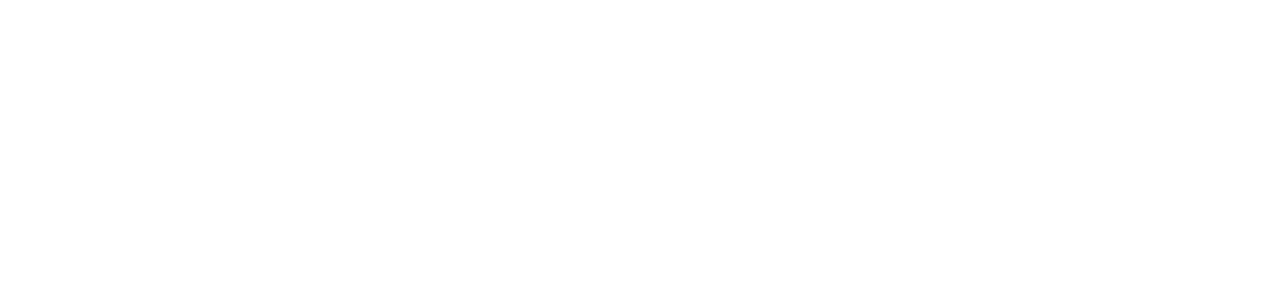
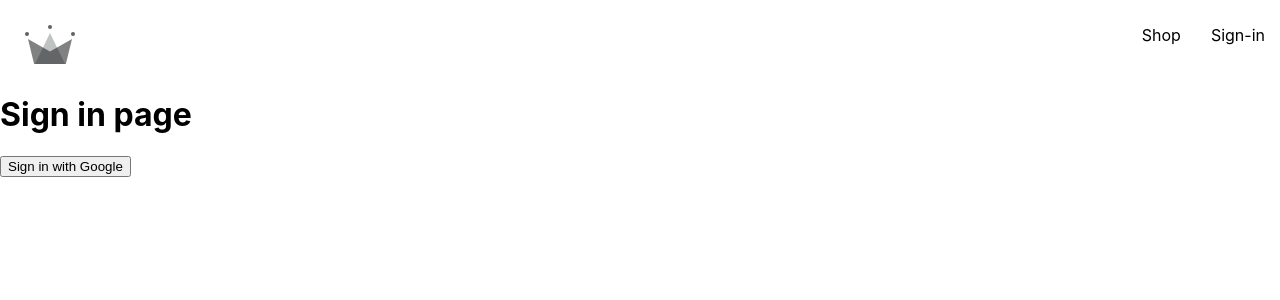
Before and after one commit to prohaskabr/crwn-clothing, a React (Create React App) app: page /sign-in in a window 1280 px wide. Before the commit this address had no page. Shown: the top 300 px of the page. Built offline with nearby package versions, Linux system fonts and the light colour scheme; a web font is replaced by a local one.

Commit message:
Add authentication with google using firebase

```diff
--- a/package.json
+++ b/package.json
@@ -6,6 +6,7 @@
     "@testing-library/jest-dom": "^5.16.5",
     "@testing-library/react": "^13.4.0",
     "@testing-library/user-event": "^13.5.0",
+    "firebase": "^9.15.0",
     "react": "^18.2.0",
     "react-dom": "^18.2.0",
     "react-router-dom": "^6.5.0",
--- a/src/App.js
+++ b/src/App.js
@@ -1,14 +1,20 @@
 import { Routes, Route } from "react-router-dom";
 import Home from "./routes/home/home.components";
 import Navigation from "./routes/navigation/navigation.component";
+import SignIn from "./routes/sign-in/sign-in.component";
 
-
+const Shop = () => {
+  return (<h1>I'm shop page</h1>)
+}
 
 const App = () => {
   return (
     <Routes>
       <Route path='/' element={<Navigation />} >
         <Route index element={<Home />} />
+        <Route path='shop' element={<Shop />} />
+        <Route path='sign-in' element={<SignIn />} />
+
       </Route>
 
     </Routes>
--- a/src/routes/navigation/navigation.component.jsx
+++ b/src/routes/navigation/navigation.component.jsx
@@ -7,11 +7,12 @@
     return (
     <Fragment>
       <div className="navigation">
-        <Link className="logo-container ">
+        <Link className="logo-container" to='/'>
         <CrownLogo className="logo" />
         </Link>
         <div className="nav-links-container">
             <Link className="nav-link" to='/shop'>Shop</Link>
+            <Link className="nav-link" to='/sign-in'>Sign-in</Link>
         </div>
       </div>
       <Outlet />
--- /dev/null
+++ b/src/routes/sign-in/sign-in.component.jsx
@@ -0,0 +1,20 @@
+import { signInWithGooglePopup, createUserFromAuth } from "../../utils/firebase.utils";
+
+const SignIn = ()=>{
+    const logGoogleUser = async() =>{
+        const response = await signInWithGooglePopup();
+        const user = await createUserFromAuth(response);
+    }
+
+    return(
+        <div>
+        <h1>Sign in page</h1>
+        <button onClick={logGoogleUser}>
+            Sign in with Google
+        </button>
+        </div>
+
+    )
+}
+
+export default SignIn;
--- /dev/null
+++ b/src/utils/firebase.utils.js
@@ -0,0 +1,46 @@
+import { initializeApp } from "firebase/app";
+import { getAuth, signInWithRedirect, signInWithPopup, GoogleAuthProvider } from 'firebase/auth'
+import { getFirestore, doc, setDoc, getDoc } from 'firebase/firestore'
+
+
+const firebaseConfig = {
+    apiKey: "AIzaSyAmS_A6QVAJIsd44Cz6b6YDUrRttPlMzA4",
+    authDomain: "crwn-db-pro.firebaseapp.com",
+    projectId: "crwn-db-pro",
+    storageBucket: "crwn-db-pro.appspot.com",
+    messagingSenderId: "135148231619",
+    appId: "1:135148231619:web:6da4095d26086f660f3b76"
+};
+
+const firebaseApp = initializeApp(firebaseConfig);
+
+const provider = new GoogleAuthProvider();
+provider.setCustomParameters({ prompt: "select_account" });
+
+export const auth = getAuth();
+export const signInWithGooglePopup = () => signInWithPopup(auth, provider);
+
+export const db = getFirestore();
+
+export const createUserFromAuth = async (userAuth) => {
+    const userDoc = doc(db, 'users', userAuth.user.uid);
+
+    const user = await getDoc(userDoc);
+
+    if (!user.exists()) {
+        const { displayName, email } = userAuth.user;
+        const createAt = new Date();
+
+        try {
+            await setDoc(userDoc, {
+                displayName,
+                email,
+                createAt
+            });
+        } catch (error) {
+            console.log('error creating user', error.message);
+        }
+    }
+
+    return userDoc;
+}
```
Also changed, not shown: 1 other file (tests, documents, lock files or other folders).
